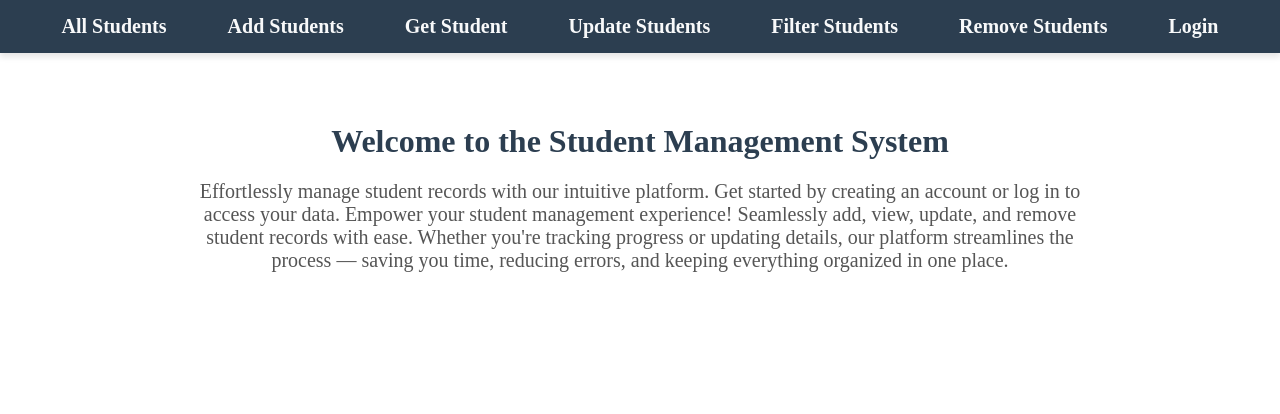
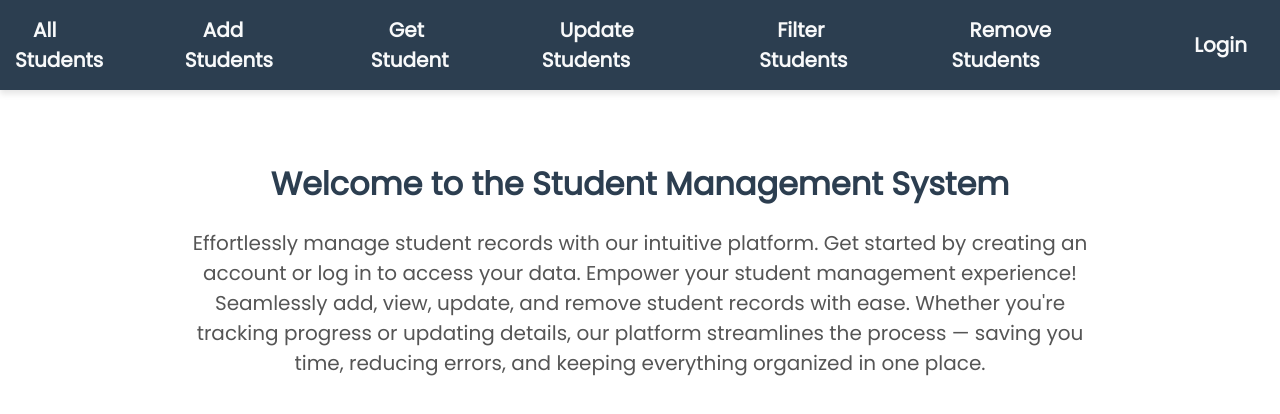
Before and after one commit to TejasBirla/Student-Management-System, a React (Vite) app in the folder frontend/: page / in a window 1280 px wide. Shown: the top 414 px of the page. Built offline with nearby package versions, Linux system fonts and the light colour scheme.

Commit message:
Font changes

```diff
--- a/frontend/index.html
+++ b/frontend/index.html
@@ -1,13 +1,19 @@
 <!doctype html>
 <html lang="en">
+
 <head>
   <meta charset="UTF-8" />
   <link rel="icon" type="image/svg+xml" href="original.png" />
   <meta name="viewport" content="width=device-width, initial-scale=1.0" />
+  <link href="https://fonts.googleapis.com/css2?family=Poppins:&display=swap"
+    rel="stylesheet">
+
   <title>Student Management System</title>
 </head>
+
 <body>
   <div id="root"></div>
   <script type="module" src="/src/main.jsx"></script>
 </body>
+
 </html>
--- /dev/null
+++ b/frontend/src/App.css
@@ -0,0 +1,9 @@
+* {
+    margin: 0;
+    padding: 0;
+    box-sizing: border-box;
+}
+
+body{
+    font-family: "Poppins" ,sans-serif;
+}
--- a/frontend/src/App.jsx
+++ b/frontend/src/App.jsx
@@ -1,5 +1,6 @@
 import React from "react";
 import { BrowserRouter, Route, Routes } from "react-router-dom";
+import "./App.css";
 import Navbar from "./navbar/Navbar";
 import Welcome from "./Welcome";
 import Signup from "./signuproute/Signup";
@@ -10,6 +11,7 @@
 import UpdateStudents from "./updatestudents/UpdateStudents";
 import FilterStudents from "./filterstudents/FilterStudents";
 import Removestudents from "./removestudents/Removestudents";
+
 
 export default function App() {
   return (
--- a/frontend/src/main.jsx
+++ b/frontend/src/main.jsx
@@ -1,6 +1,7 @@
 import React from "react";
 import ReactDOM from "react-dom/client";
 import App from "./App";
+
 
 ReactDOM.createRoot(document.getElementById("root")).render(
   <React.StrictMode>
```
Also changed, not shown: 1 other file (tests, documents, lock files or other folders). Lines whose indentation alone changed are shown as unchanged.
